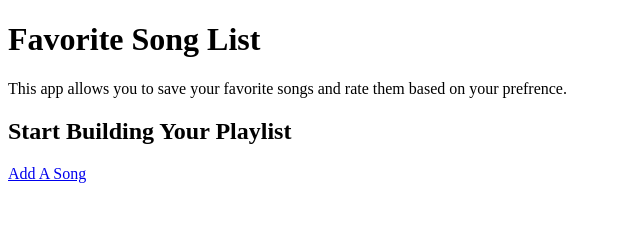
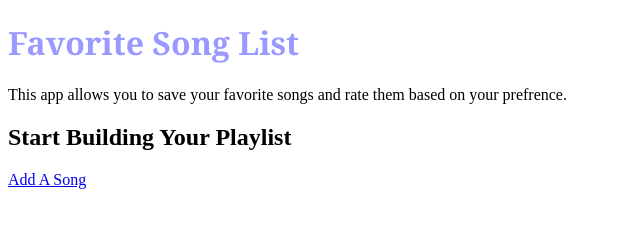
Before and after one commit to john60178/mdv-projects, a plain HTML site: page VFW/jack_john_project1/index.html in a window 1280 px wide. Shown: the whole page, without its empty margins (0-640 px from the left). Drawn offline with Linux system fonts and the light colour scheme.

Commit message:
Linked the CSS Style Sheet

```diff
--- a/VFW/jack_john_project1/index.html
+++ b/VFW/jack_john_project1/index.html
@@ -17,6 +17,8 @@
         <!-- Page Title -->
         <title>Favorite Song List</title>
 
+	<link rel="stylesheet" href="styles.css">
+
     </head>
     <body>
         <!-- Top Header of Page-Title -->
--- /dev/null
+++ b/VFW/jack_john_project1/styles.css
@@ -0,0 +1,9 @@
+h1 {
+    font-family: Georgia;
+    font-size: 32px;
+    color: #9999FF;
+}
+
+
+/* Webkit (Safari/Chrome 10) */
+background-image: -webkit-gradient(linear, left bottom, left top, color-stop(0, #FFFFFF), color-stop(1, #00A3EF));
```
